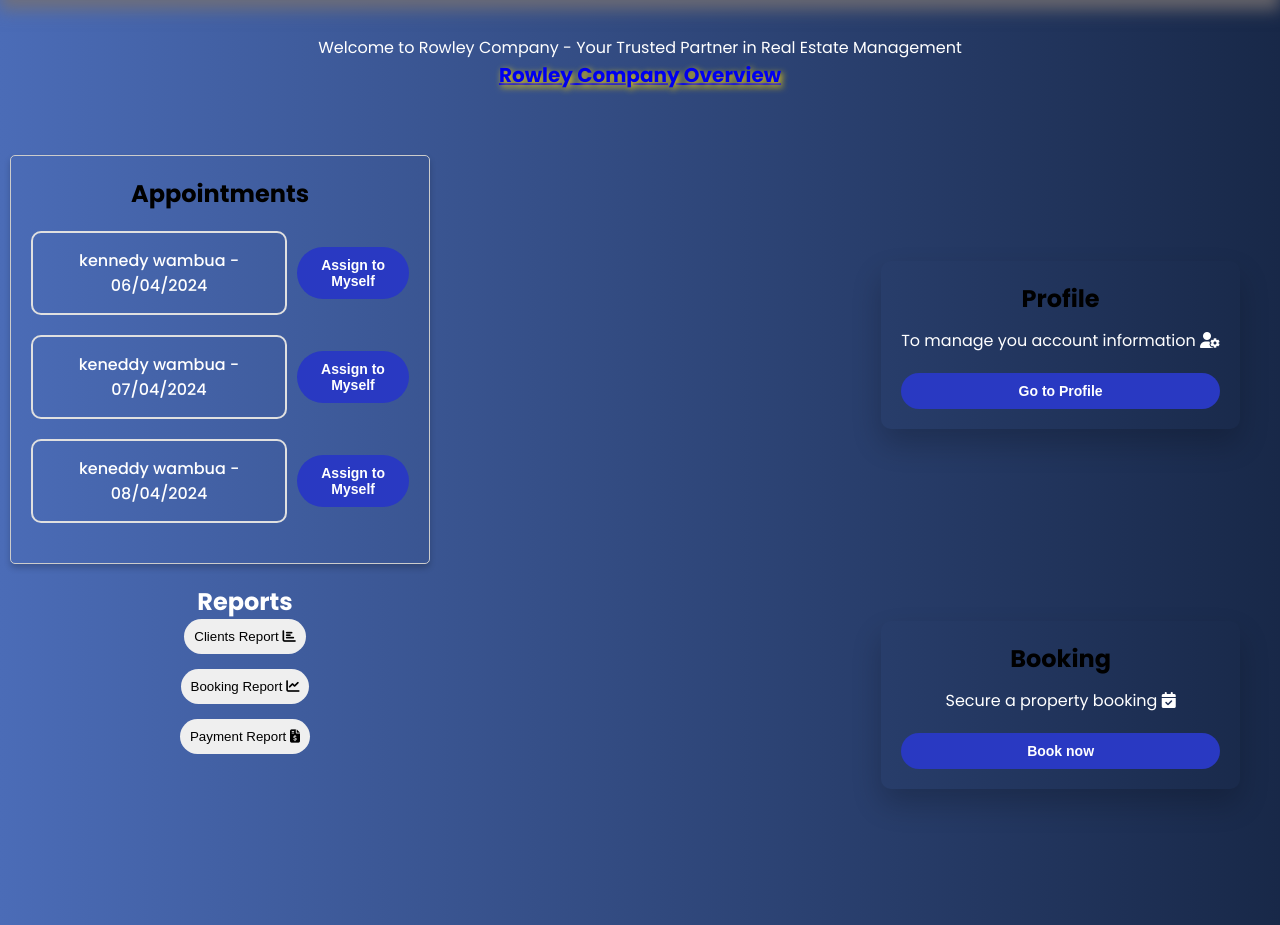
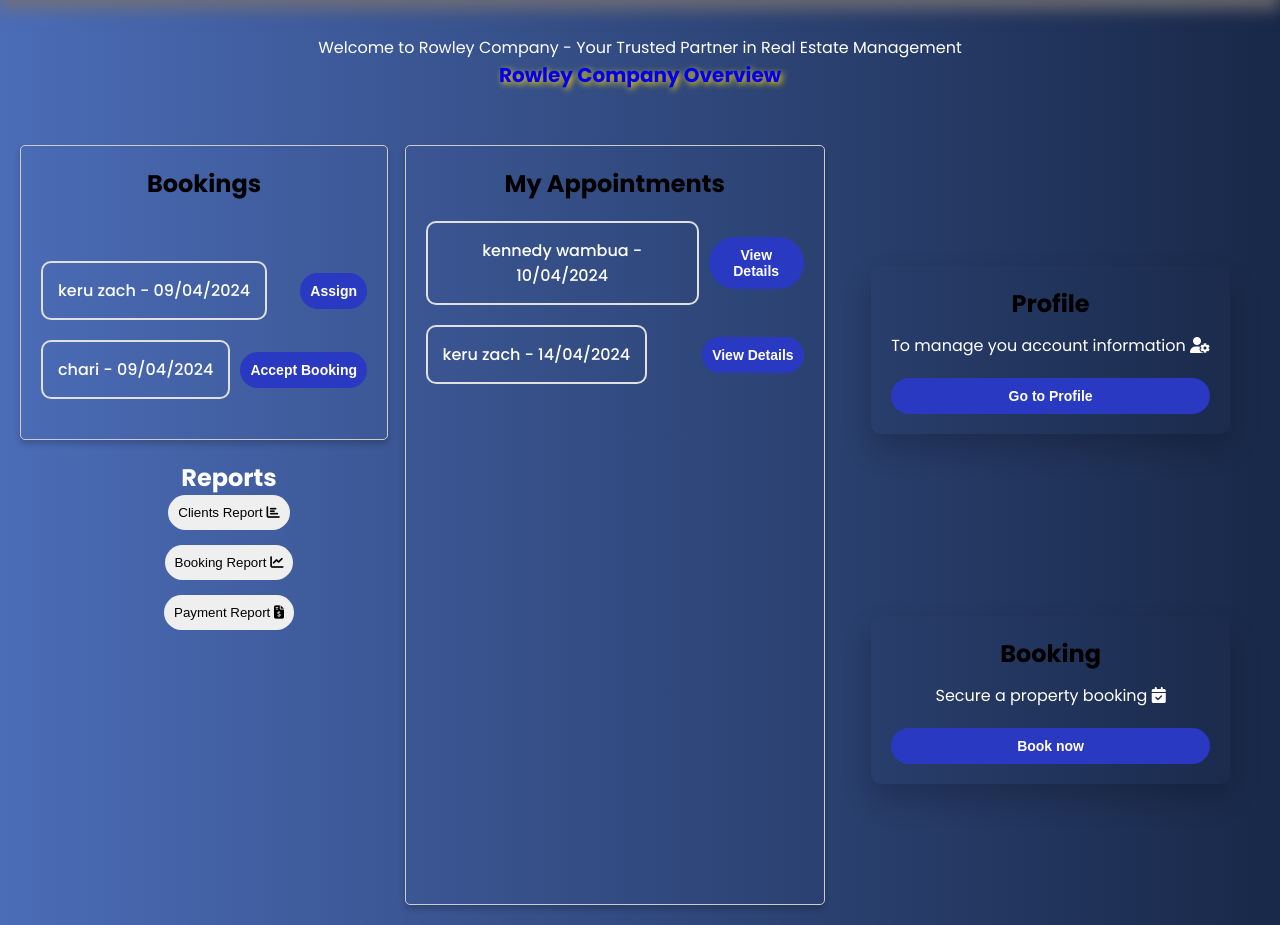
Before and after one commit to Kenny185/RowleyCompany, a Flask app: page /agent/dashboard in a window 1280 px wide. Shown: the part 71-996 px from the top of the page. Run offline with Flask 3, Linux system fonts and the light colour scheme; a user stored in the database is signed in; some libraries are stand-ins or nearby versions.

Commit message:
Added my appointments for agents

```diff
--- a/project/auth.py
+++ b/project/auth.py
@@ -64,11 +64,11 @@ def signup_post():
     return redirect(url_for('auth.login'))
 
 
-@auth.route('/agent_login')
+@auth.route('/agent/login')
 def agentLogin():
     return render_template('agentLogin.html', active_page='agentLogin')
 
-@auth.route('/agent_login', methods=['POST'])
+@auth.route('/agent/login', methods=['POST'])
 def agentLogin_post():
     email = request.form.get('email')
     password = request.form.get('password')
--- a/project/main.py
+++ b/project/main.py
@@ -2,7 +2,7 @@ import datetime
 from flask import Blueprint, render_template, request, current_app
 from flask_login import login_required, current_user
 from itsdangerous import URLSafeSerializer
-from project.models import Booking
+from project.models import Booking, User
 from . import db
 
 main = Blueprint('main', __name__)
@@ -15,7 +15,7 @@ def index():
 def home():
     return render_template('home.html', active_page='home')
 
-@main.route('/client_dashboard')
+@main.route('/client/dashboard')
 @login_required
 def clientDashboard():
     bookings = Booking.query.filter_by(user_id=current_user.id).all()
--- a/project/models.py
+++ b/project/models.py
@@ -38,6 +38,7 @@ class Booking(db.Model):
     date = db.Column(db.Date, nullable=False)
     status = db.Column(db.String(20), nullable=False, default='Pending')
     user_id = db.Column(db.Integer, db.ForeignKey('user.id'), nullable=False)
+    agent_id = db.Column(db.Integer, nullable=False, default='00')
 
     def __repr__(self):
         return f"Booking('{self.username}', '{self.email}', '{self.telephone}', '{self.property_type}', '{self.booking_hours}', '{self.date}')"
@@ -83,6 +84,7 @@ class Message(db.Model):
     content = db.Column(db.Text, nullable=False)
     sender_id = db.Column(db.Integer, db.ForeignKey('user.id'), nullable=False)
     recipient_id = db.Column(db.Integer, db.ForeignKey('user.id'), nullable=False)
+    read = db.Column(db.Boolean, nullable=False, default=False)
 
     def __repr__(self):
         return f"Message('{self.subject}', '{self.timestamp}')"
--- a/project/static/css/agentDashboard.css
+++ b/project/static/css/agentDashboard.css
@@ -23,18 +23,21 @@ body {
     font-size: 20px;
     font-weight: bold;
     text-shadow: 2px 2px 6px gold;
+    text-decoration: none;
 }
-
+.welcome-note a:hover{
+    text-shadow:  2px 2px 6px white;
+}
 .middle-part {
     display: flex;
     justify-content: space-between;
-    padding: 10px;
+    padding: 20px;
     flex-direction: row;
     height: 100vh;
 }
-.appointments {
+.booking {
     max-width: 420px;
-    margin: 20px auto;
+    margin: 0px auto;
     padding: 20px;
     border: 1px solid #ccc;
     border-radius: 5px;
@@ -42,24 +45,24 @@ body {
     display: flex;
     flex-direction: column;
 }
-.appointments h2{
+.booking h2{
     margin-bottom: 20px;
     text-align: center;
     color: black;
     font-weight: 700;
 }
-.booking{
+.booking-details{
     display: flex;
     flex-direction: row;
     align-items: center;
     margin-bottom: 20px;
     justify-content: space-between;
 }
-.booking-details{
-    padding: 15px;
+.booking-details p{
     font-size: 16px;
     font-weight: 500;
     border-radius: 10px;
+    padding: 15px;
     border: 2px solid #e0e0e0;
     text-align: center;
     margin-right: 10px;
--- a/project/static/css/main.css
+++ b/project/static/css/main.css
@@ -77,25 +77,24 @@ body {
 .nav a.active{
     color: #f1f1f1;
 }
+
 .alert {
-    padding: 15px;
+    padding: 10px;
     border: 1px solid transparent;
-    border-radius: 5px;
+    border-radius: 4px;
     position: absolute;
-    z-index: 1050;
+    z-index: 10;
     top: 100px;
     right: 18px;
-    opacity: 0;
-    transition: opacity 0.5s ease, top 0.5s ease;
   }
   .alert-success {
     color: #3c763d;
-    background-color: #E1E9E5;
+    background-color: #dff0d8;
     border-color: #d6e9c6;
-}
-.alert-danger {
+  }
+  .alert-danger {
     color: #a94442;
-    background-color: #E1E9E5;
+    background-color: #f2dede;
     border-color: #ebccd1;
   }
   @media (max-width: 768px) {
--- a/project/templates/agentDashboard.html
+++ b/project/templates/agentDashboard.html
@@ -13,38 +13,58 @@
         <a  href="{{url_for('main.landingpage')}}"> Rowley Company Overview </a>
     </div>
   </div>
-  {% with messages = get_flashed_messages(with_categories=true) %}
-  {% if messages %}
-    {% for category, message in messages %}
-      <div id="alert" class="alert alert-{{ category }}">
-        {{ message }}
-      </div>
-    {% endfor %}
-  {% endif %}
-  {% endwith %}
   <div class="middle-part">
+    <div id="booking-details-section" style="display: none;">
+      <h2> Booking Details </h2>
+      <form id="booking-details-form">
+        <div class="booking-field">
+          <label for="booking-username"> Username </label>
+          <input type="text" id="booking-username" name="booking-username" readonly>
+        </div>
+        <div class="booking-field">
+          <label for="booking-email"> Email </label>
+          <input type="email" id="booking-email" name="booking-email" readonly>
+        </div>
+        <div class="booking-field">
+          <label for="booking-telephone"> Telephone </label>
+          <input type="tel" id="booking-telephone" name="booking-telephone" readonly>
+        </div>
+        <div class="booking-field">
+          <label for="booking-property_type"> Property Type </label>
+          <input type="text" id="booking-property_type" name="booking-property_type" readonly>
+        </div>
+        <div class="booking-field">
+          <label for="booking-hours"> Booking Hours </label>
+          <input type="text" id="booking-hours" name="booking-hours" readonly>
+        </div>
+        <div class="booking-field">
+          <label for="booking-date"> Date </label>
+          <input type="date" id="booking-date" name="booking-date" readonly>
+        </div>
+        <button type="button" onclick="hideBookingDetails()"> Close </button>
+      </form>
+    </div>
     <div class="data">
-      <div class="appointments">
-        <h2> Appointments </h2>
+      <div class="booking">
+        <h2> Bookings </h2>
         {% for booking in bookings %}
-          <div class="booking">
-            <div class="booking-details">
+          <div class="booking-details">
+            {% if booking.status == 'Pending' %}
               <p> {{ booking.username }} - {{ booking.date.strftime('%d/%m/%Y') }} </p>
-            </div>
-            <div class="booking-action">
-              {% if booking.status == 'Pending' %}
+              <div class="booking-action">
                 <form action="{{ url_for('agent.accept_booking', booking_id=booking.id) }}" method="post">
                   <button type="submit"> Accept Booking</button>
                 </form>
-              {% endif %}
-            </div>
-            <div class="booking-action">
-              {% if booking.status == 'Accepted' %}
+              </div>
+            {% endif %}
+            {% if booking.status == 'Accepted' %}
+              <p> {{ booking.username }} - {{ booking.date.strftime('%d/%m/%Y') }} </p>
+              <div class="booking-action">
                 <form action="{{ url_for('agent.assign_agent', booking_id=booking.id, agent_id=current_user.id) }}" method="post">
-                  <button type="submit"> Assign to Myself</button>
+                  <button type="submit"> Assign </button>
                 </form>
-              {% endif %}
-            </div>
+              </div>
+            {% endif %}
           </div>
         {% endfor %}
       </div>
@@ -67,6 +87,21 @@
         </div>
       </div>
     </div>
+    <div class="booking">
+      <h2> My Appointments </h2>
+      {% for booking in bookings %}
+        <div class="booking-details">
+            {% if booking.status == 'Assigned' and booking.agent_id == current_user.id %}
+              <p> {{ booking.username }} - {{ booking.date.strftime('%d/%m/%Y') }} </p>
+              <div class="booking-action">
+                <button type="button" onclick="viewBookingDetails('{{ booking.username }}', '{{ booking.email }}',
+                  '{{ booking.telephone }}', '{{ booking.property_type }}', '{{ booking.booking_hours }}',
+                  '{{ booking.date.strftime('%Y-%m-%d') }}')"> View Details </button>
+              </div>
+            {% endif %}
+        </div>
+      {% endfor %}
+    </div>
     <div class="form-part">
         <div class="form-card">
             <h2><strong> Profile </strong></h2>
@@ -86,6 +121,23 @@
   </div>
 <section>
 <script>
+  function viewBookingDetails(username, email, telephone, property_type, booking_hours, date) {
+    // Populate the form fields with booking details
+    document.getElementById('booking-username').value = username;
+    document.getElementById('booking-email').value = email;
+    document.getElementById('booking-telephone').value = telephone;
+    document.getElementById('booking-property_type').value = property_type;
+    document.getElementById('booking-hours').value = booking_hours;
+    document.getElementById('booking-date').value = date;
+
+    // Show the booking details section
+    document.getElementById('booking-details-section').style.display = 'block';
+  }
+
+  function hideBookingDetails() {
+    // Hide the booking details section
+    document.getElementById('booking-details-section').style.display = 'none';
+  }
   function generateReport(reportUrl, reportType) {
     // Open a new tab
     var reportWindow = window.open('', '_blank');
@@ -156,5 +208,10 @@
     // Make a request to download the PDF report
       window.open(`/reports/generate_pdf/${reportType}`, '_blank');
   }
+  window.setTimeout(function() {
+    $(".alert").fadeTo(500, 0).slideUp(500, function(){
+        $(this).remove();
+    });
+  }, 5000);
 </script>
 {% endblock %}
--- a/project/templates/agentLogin.html
+++ b/project/templates/agentLogin.html
@@ -7,7 +7,7 @@
 {% endblock %}
 {% block content %}
   <div class="login-container">
-    <form class="login-form" method="POST" action="/agent_login">
+    <form class="login-form" method="POST" action="/agent/login">
       {% with messages = get_flashed_messages() %}
       {% if messages %}
         <div class="notification is-danger">
--- a/project/templates/base.html
+++ b/project/templates/base.html
@@ -55,16 +55,27 @@
             {% endif %}
         </div>
     </div>
+    <div style="position: 'relative'">
+        {% with messages = get_flashed_messages(with_categories=true) %}
+            {% if messages %}
+                {% for category, message in messages %}
+                    <div class="alert alert-{{ category }}">
+                        <span>{{ message }}</span>
+                        <button>X</button>
+                    </div>
+                {% endfor %}
+            {% endif %}
+        {% endwith %}
+    </div>
     <div class="content">
         {% block content %} {% endblock %}
     </div>
 </body>
 <script>
-setTimeout(function() {
-    var alertDiv = document.getElementById('alert');
-      if (alertDiv) {
-        alertDiv.remove();
-      }
-  }, 5000);
+    window.setTimeout(function() {
+        $(".alert").fadeTo(500, 0).slideUp(500, function(){
+            $(this).remove();
+        });
+    }, 5000);
 </script>
 </html>
```
Also changed, not shown: other parts of project/static/css/agentDashboard.css (+62 -0 lines), migrations/versions/1a9133aefbc2_initial_migrate.py (added, +48 -0 lines), migrations/versions/1f177d3c865c_added_status_to_booking.py (deleted, +0 -32 lines), migrations/versions/97fbf3d8df53_added_a_notification_model.py (deleted, +0 -37 lines), migrations/versions/9ad8438c67c3_removed_the_notification_model.py (deleted, +0 -37 lines), project/agent.py (+15 -13 lines), project/client.py (+7 -5 lines), project/templates/clientDashboard.html (+4 -13 lines), instance/db.sqlite.
